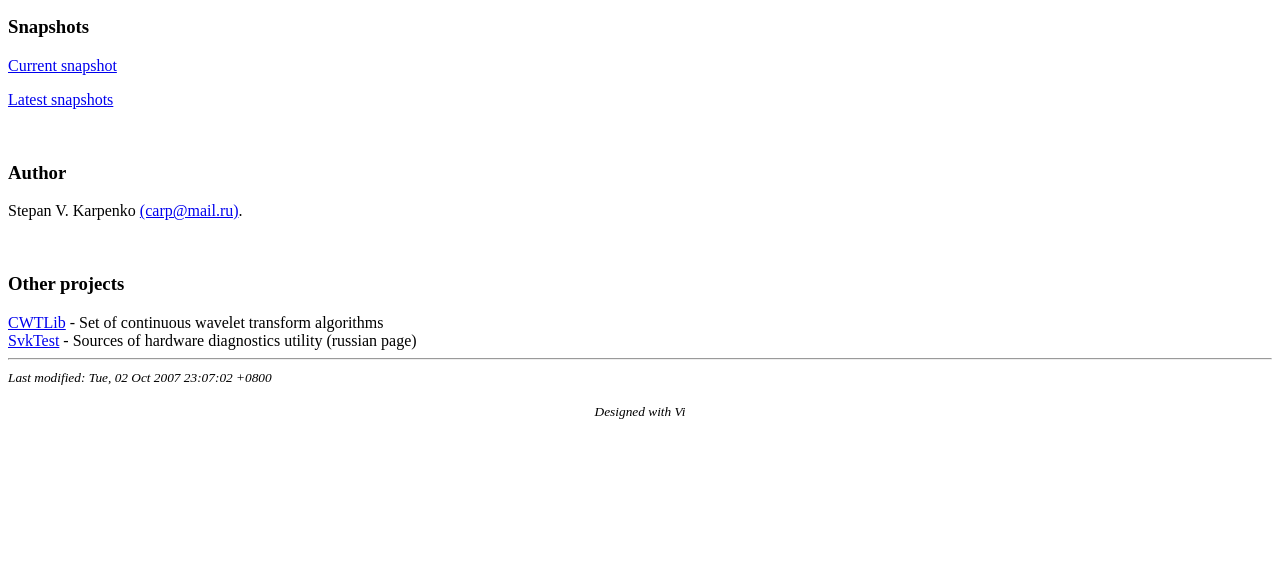
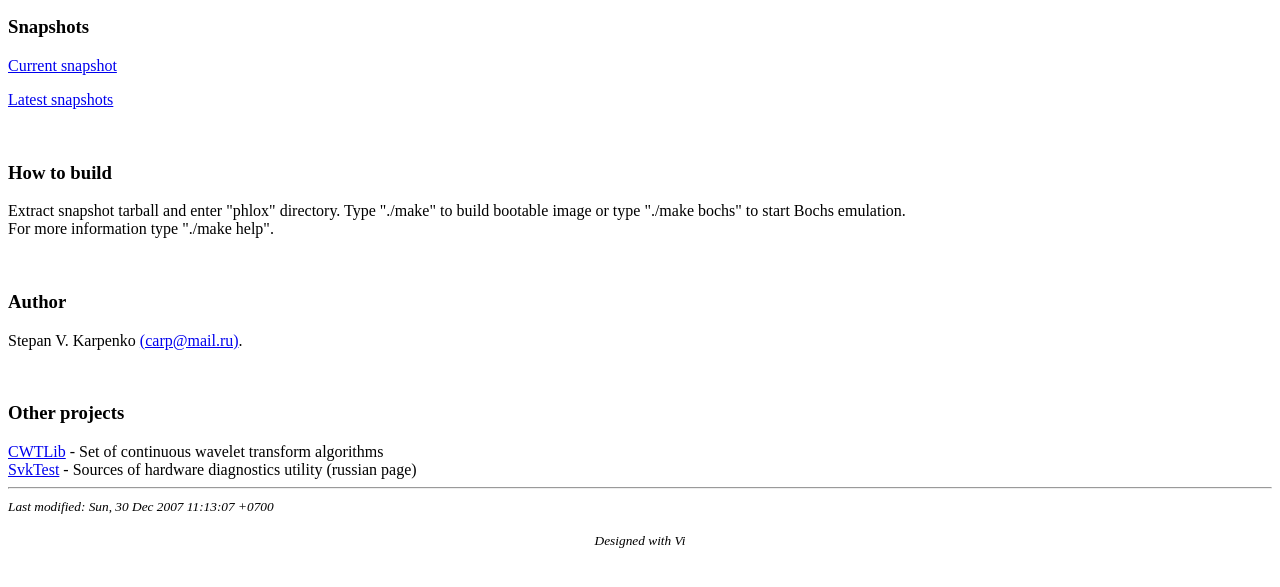
Before and after one commit to skarpenko/phlox, a plain HTML site: page doc/www/index.html in a window 1280 px wide. Shown: the part 91-678 px from the top of the page. Drawn offline with Linux system fonts and the light colour scheme.

Commit message:
www update to new snapshot

```diff
--- a/doc/www/index.html
+++ b/doc/www/index.html
@@ -11,12 +11,18 @@
 <center><h3>(under development)</h3></center>
 
 <h3>Snapshots</h3>
-<p><div align="justify"><a href="http://www.carp.nm.ru/phlox/snapshots/phlox-snapshot-current.tar.bz2">Current snapshot</a></div></p>
+<p><div align="justify"><a href="http://www.carp.nm.ru/phlox/snapshots/phlox-snapshot-30122007-111033.tar.bz2">Current snapshot</a></div></p>
 <p><div align="justify"><a href="http://www.carp.nm.ru/phlox/snapshots/">Latest snapshots</a></div></p>
 <br>
 
+<h3>How to build</h3>
+<p>Extract snapshot tarball and enter "phlox" directory. Type "./make" to build bootable image or type "./make bochs" to start Bochs emulation.<br>
+For more information type "./make help".<br>
+</p>
+<br>
+
 <h3>Author</h3>
-<p><div align="justify">Stepan V. Karpenko <a href="mailto:carp@mail.ru?Subject=SvkTest">(carp@mail.ru)</a>.</div></p>
+<p><div align="justify">Stepan V. Karpenko <a href="mailto:carp@mail.ru?Subject=Phlox">(carp@mail.ru)</a>.</div></p>
 <br>
 
 <h3>Other projects</h3>
@@ -25,7 +31,7 @@
 <a href="http://www.carp.nm.ru/svktest/">SvkTest</a> - Sources of hardware diagnostics utility (russian page)
 
 <br><hr>
-<small><i>Last modified: Tue, 02 Oct 2007 23:07:02 +0800<i></small>
+<small><i>Last modified: Sun, 30 Dec 2007 11:13:07 +0700<i></small>
 <br><br>
 <center><small>Designed with Vi</small></center>
 </body>
```
